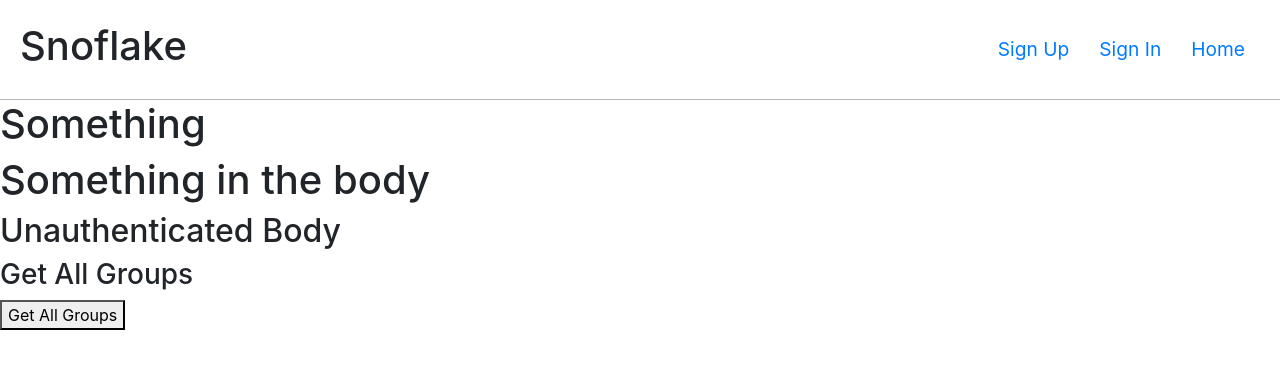
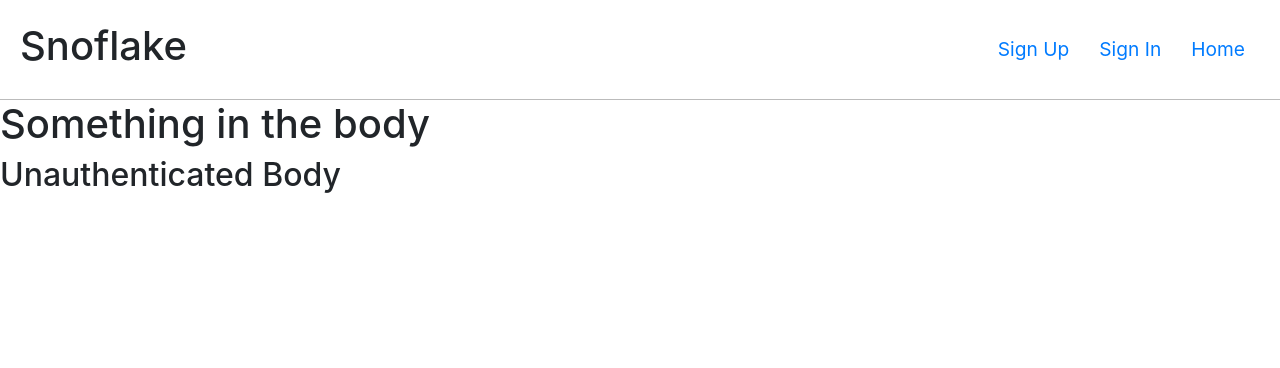
Before and after one commit to howardreith/snoflake-front-end, a React app: page /#/ in a window 1280 px wide. Shown: the top 368 px of the page. Built offline with nearby package versions, Linux system fonts and the light colour scheme.

Commit message:
Add conditional display of form
-Form to get all groups now only renders when you're logged in.

```diff
--- a/src/App.js
+++ b/src/App.js
@@ -38,6 +38,7 @@
 
   render () {
     const { flashMessage, flashType, user } = this.state
+    console.log ('user is', user)
 
     return (
       <React.Fragment>
@@ -57,10 +58,9 @@
           <AuthenticatedRoute user={user} path='/change-password' render={() => (
             <ChangePassword flash={this.flash} user={user} />
           )} />
+          <GetAllGroups flash={this.flash} user = {user} />
         </main>
-        <h1>Something</h1>
-        <Body user={user} />
-        <GetAllGroups user = {user}/>
+        <Body />
       </React.Fragment>
 
     )
--- a/src/group/components/getAllGroups.js
+++ b/src/group/components/getAllGroups.js
@@ -13,46 +13,39 @@
   getAllGroups = event => {
     event.preventDefault()
     console.log('getAllGroups has been called in getAllGroups.js')
-    const user = this.props
+    const { flash, history, user } = this.props
     console.log('user is ', user)
 
     getAllGroups(user)
-      .then(res => res.ok ? res : new Error())
       .then(res => res.json())
       .then(function (res) {
         console.log('res is ' + JSON.stringify(res))
+        console.log('res.groups is ', res.groups)
         return res
       })
+      .then(() => flash(messages.getGroupsSuccess, 'flash-success'))
+      .catch(() => flash(messages.getGroupsFailure, 'flash-error'))
   }
 
-  render () {
-    return (
+  authenticatedContent = (
+    <React.Fragment>
       <form className = 'get-all-groups-forms' onSubmit={this.getAllGroups}>
         <h3>Get All Groups</h3>
         <button type='submit'>Get All Groups</button>
       </form>
-      // <form className='auth-form' onSubmit={this.signIn}>
-      //   <h3>Sign In</h3>
-      //   <label htmlFor="email">Email</label>
-      //   <input
-      //     required
-      //     type="email"
-      //     name="email"
-      //     value={email}
-      //     placeholder="Email"
-      //     onChange={this.handleChange}
-      //   />
-      //   <label htmlFor="password">Password</label>
-      //   <input
-      //     required
-      //     name="password"
-      //     value={password}
-      //     type="password"
-      //     placeholder="Password"
-      //     onChange={this.handleChange}
-      //   />
-      //   <button type="submit">Sign In</button>
-      // </form>
+    </React.Fragment>
+  )
+
+  render () {
+    const user = this.props.user
+    console.log(user)
+
+    let theContent = null
+    if (user) {
+      theContent = this.authenticatedContent
+    }
+    return (
+      theContent
     )
   }
 
```
